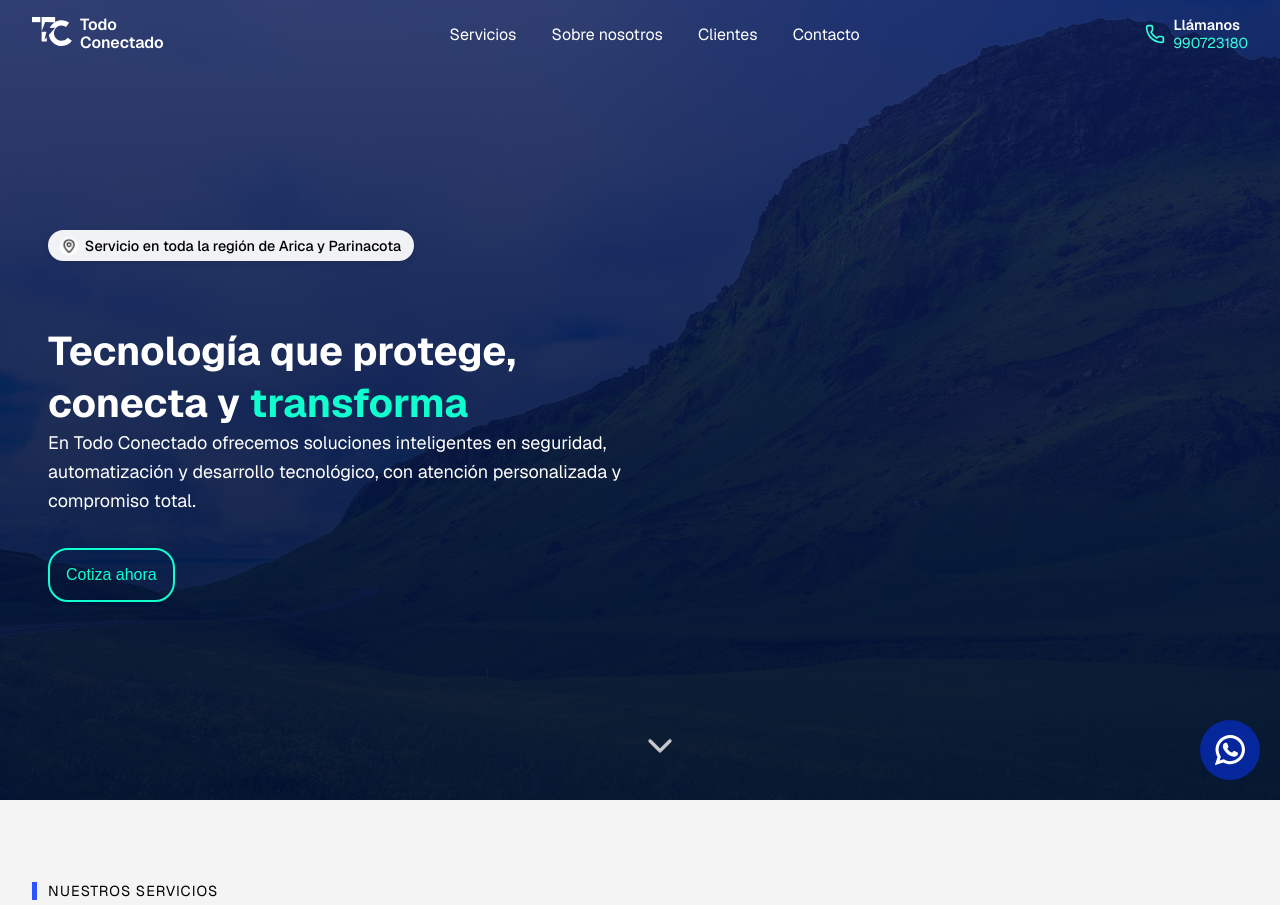
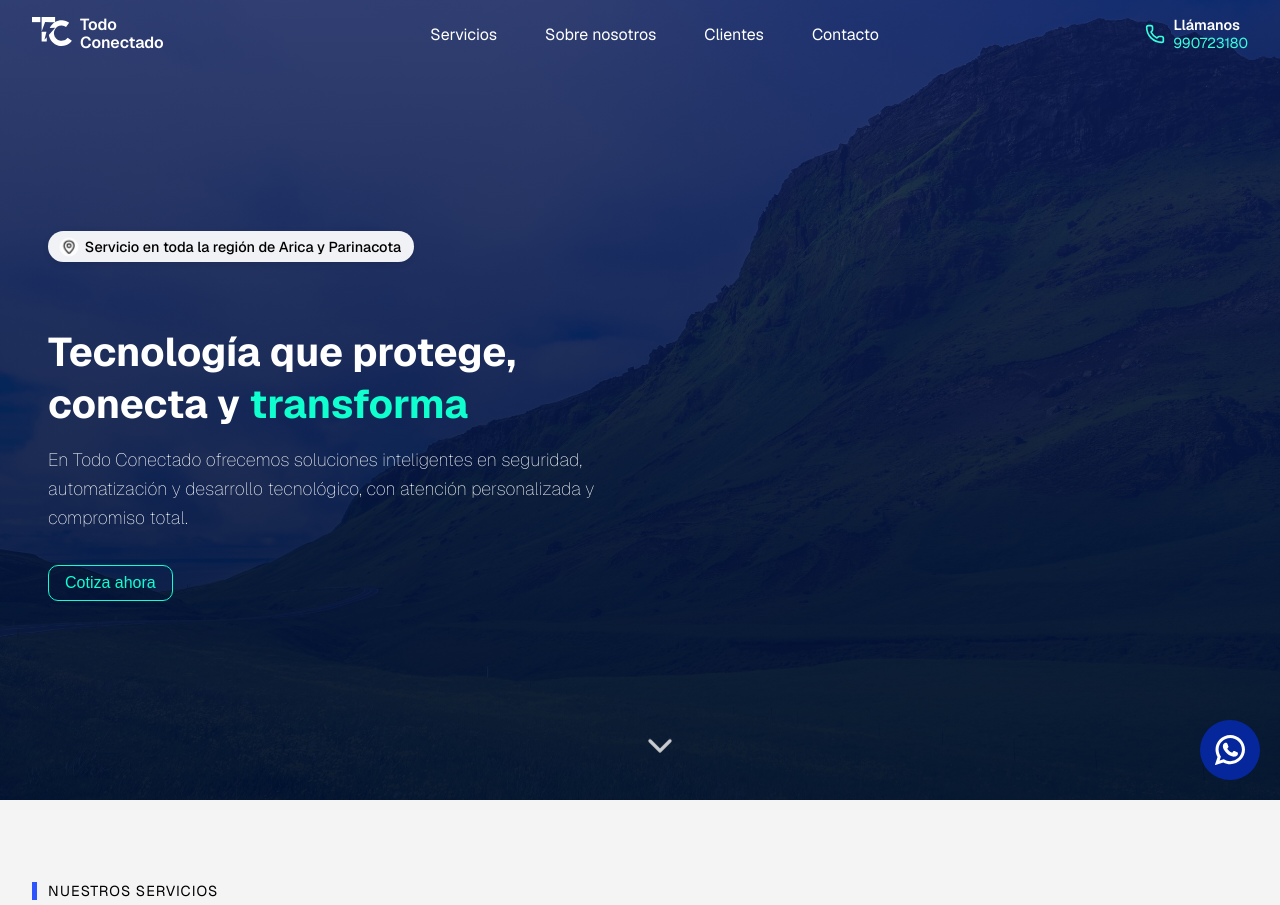
Before and after one commit to toancita/todoconectado-web, a Next.js app: page / in a window 1280 px wide. Shown: the top 905 px of the page. Built offline with nearby package versions, Linux system fonts and the light colour scheme.

Commit message:
fix: update text and styles for better consistency across components

```diff
--- a/app/components/aboutUs/aboutUs.jsx
+++ b/app/components/aboutUs/aboutUs.jsx
@@ -14,9 +14,7 @@ export default function AboutUs() {
             enfocada en brindar servicios personalizados que simplifican procesos y mejoran la calidad de vida.
             Trabajamos para convertirnos en un aliado confiable en el camino hacia la transformación digital.
           </p>
-          <a className={styles.button} href='#servicios'>
-            Conoce más
-          </a>
+
         </div>
       </div>
       <div className={styles.rightContent}>
--- a/app/components/aboutUs/aboutUs.module.css
+++ b/app/components/aboutUs/aboutUs.module.css
@@ -36,7 +36,6 @@
     display: block;
   }
 }
-
 
 .contentContainer {
   display: flex;
--- a/app/components/contact/contact.jsx
+++ b/app/components/contact/contact.jsx
@@ -9,7 +9,7 @@ export default function Contact() {
     <section id="contact" className={styles.contactContainer}>
       <div className={styles.leftContent}>
         <p className={styles.subtitle}>CONTACTO</p>
-        <h2 className={styles.title}>Donde tus ideas se <br /><span className="highlight">conectan</span>.</h2>
+        <h2 className="title">Donde tus ideas se <span className="highlight">conectan</span>.</h2>
         <div className={styles.contentContainer}>
           <p className={styles.content}> ¿Tienes un proyecto en mente o necesitas asesoría técnica? </p>
           <p className={styles.content}> Nuestro equipo está preparado para ayudarte a encontrar la solución adecuada.
--- a/app/components/contact/contact.module.css
+++ b/app/components/contact/contact.module.css
@@ -3,7 +3,7 @@
   flex-direction: row;
   gap: 3rem;
   padding: 6rem;
-  background: linear-gradient(190deg, #0D1D59 0%, var(--color-primary) 100%);
+  background: var(--color-footer-bg);
   flex-wrap: wrap;
   color: var(--color-white);
 }
@@ -19,6 +19,7 @@
   padding-left: 1rem;
   font-size: 1rem;
   letter-spacing: 1px;
+  margin-bottom: 24px;
 }
 
 .subtitle::before {
--- a/app/components/footer/footer.jsx
+++ b/app/components/footer/footer.jsx
@@ -31,7 +31,7 @@ export default function Footer() {
         </div>
 
         <div className={styles.section}>
-          <h3 className="title">Contacto</h3>
+          <h3 className={styles.sectionTitle}>Contacto</h3>
           <address className={styles.address}>
               <div className={styles.contactItem}>
                   <Mail/>
--- a/app/components/footer/footer.module.css
+++ b/app/components/footer/footer.module.css
@@ -13,6 +13,10 @@
 .section {
   display: flex;
   flex-direction: column;
+}
+
+.sectionTitle {
+  padding-bottom: 16px;
 }
 
 .description {
--- a/app/components/hero/hero.module.css
+++ b/app/components/hero/hero.module.css
@@ -55,30 +55,31 @@
   font-size: 3rem;
   font-weight: 700;
   line-height: 1.2;
-  margin-bottom: 1rem;
 }
 
 .heroDescription {
   font-size: 1.125rem;
+  font-weight: 150;
   line-height: 1.6;
+  margin-top: 16px;
   margin-bottom: 2rem;
   max-width: 40rem;
 }
 
 .cotizarBtn {
   background: transparent;
-  border: 2px solid var(--color-accent);
+  border: 1px solid var(--color-accent);
   color: var(--color-accent);
-  padding: 1rem;
-  font-size: 1rem;
-  border-radius: 20px;
+  padding: 8px 16px;
+  font-size: 16px;
+  border-radius: 10px;
   cursor: pointer;
-  transition: all 0.3s ease;
+  transition-duration: 0.4s;
 }
 
 .cotizarBtn:hover {
   background-color: var(--color-accent);
-  color: var(--color-secondary);
+  color: black;
 }
 
 .chevronDown {
--- a/app/components/logoCarousel/logoCarousel.jsx
+++ b/app/components/logoCarousel/logoCarousel.jsx
@@ -23,10 +23,10 @@ const LogoCarousel = () => {
   );
 }
 
-export default function Brands() {
+export default function Brands({ showTitle = true }) {
   return(
     <section id="clients" className={styles.brandsContainer}>
-      <h1 className={styles.title}>Confían en nosotros</h1>
+       {showTitle && <h1 className={styles.title}>Confían en nosotros</h1>}
       <div>
         <LogoCarousel />
       </div>
--- a/app/components/navigationBar/navigationBar.module.css
+++ b/app/components/navigationBar/navigationBar.module.css
@@ -33,17 +33,28 @@
 
 .desktopMenu {
   display: flex;
-  gap: 0.2rem;
+  gap: 3rem;
   text-align: center;
 }
 
 .link {
-  transition: 0.3s ease-in-out;
-  padding: 0.2rem 1rem;
+  text-decoration: none;
+  position: relative;
 }
 
-.link:hover {
-  color: var(--color-accent-alt);
+.link::after {
+  transition: width 0.3s ease;
+  content: '';
+  position: absolute;
+  bottom: -5px;
+  left: 0;
+  width: 0;
+  height: 2px;
+  background-color: white;
+}
+
+.link:hover::after {
+  width: 100%;
 }
 
 .contacto {
--- a/app/components/services/services.jsx
+++ b/app/components/services/services.jsx
@@ -8,7 +8,7 @@ export default function ServicesComponent() {
     <section id="services" className={styles.servicesContainer}>
       <div className={styles.header}>
         <span className={styles.subtitle}>NUESTROS SERVICIOS</span>
-        <h2 className={styles.title}>Todo lo que tu hogar o negocio <span className={styles.highlight}>necesita</span> en un solo lugar</h2>
+        <h2 className="title">Todo lo que tu hogar o negocio <span className={styles.highlight}>necesita</span> en un solo lugar</h2>
       </div>
 
       <div className={styles.cardContainer}>
--- a/app/constants.js
+++ b/app/constants.js
@@ -27,7 +27,7 @@ export const ACHIEVEMENTS_TEXTS = [
     count: 70
   },
   {
-    title: 'Clientes felices',
+    title: 'Clientes satisfechos',
     count: 50
   },
   {
```
